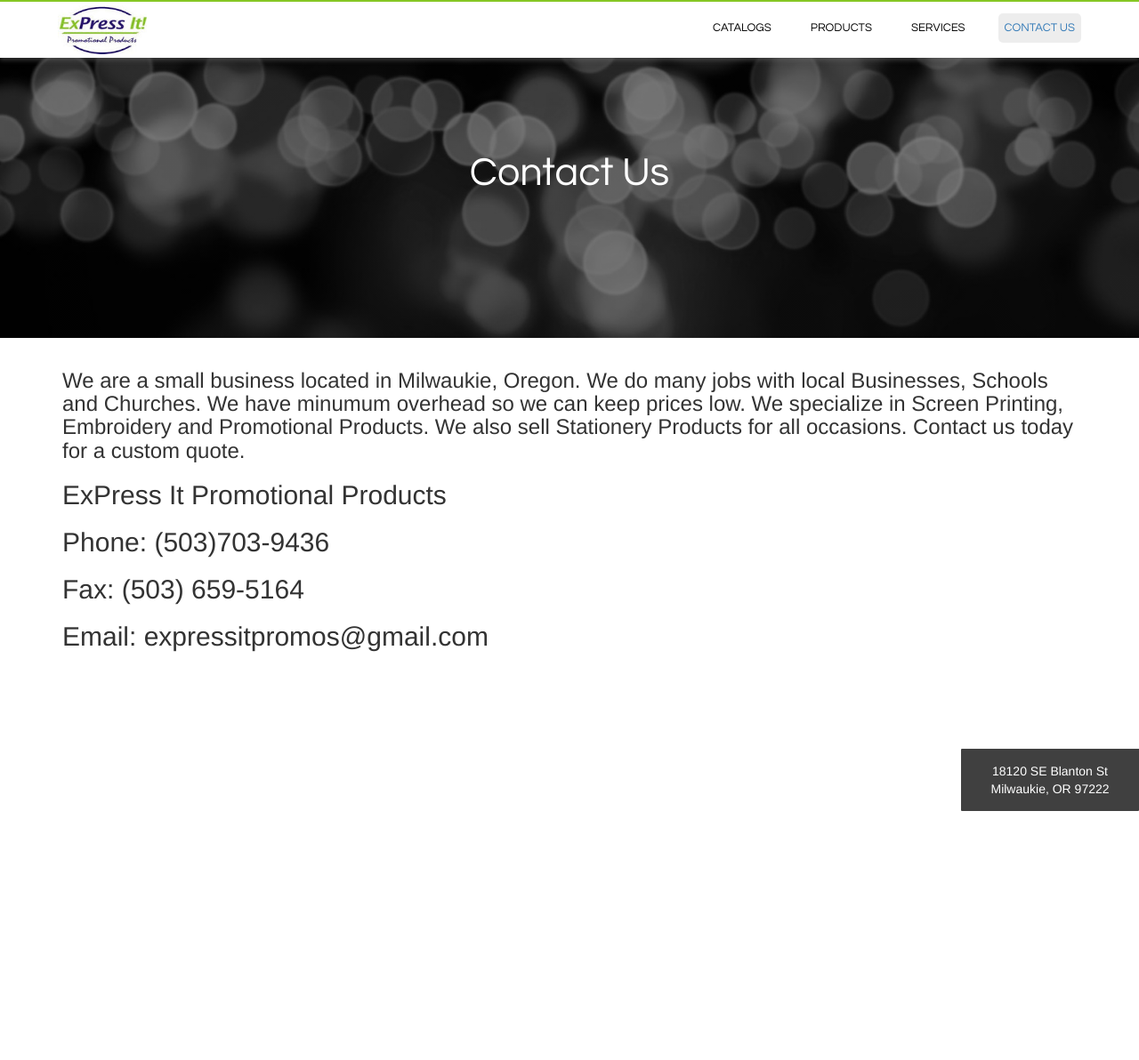
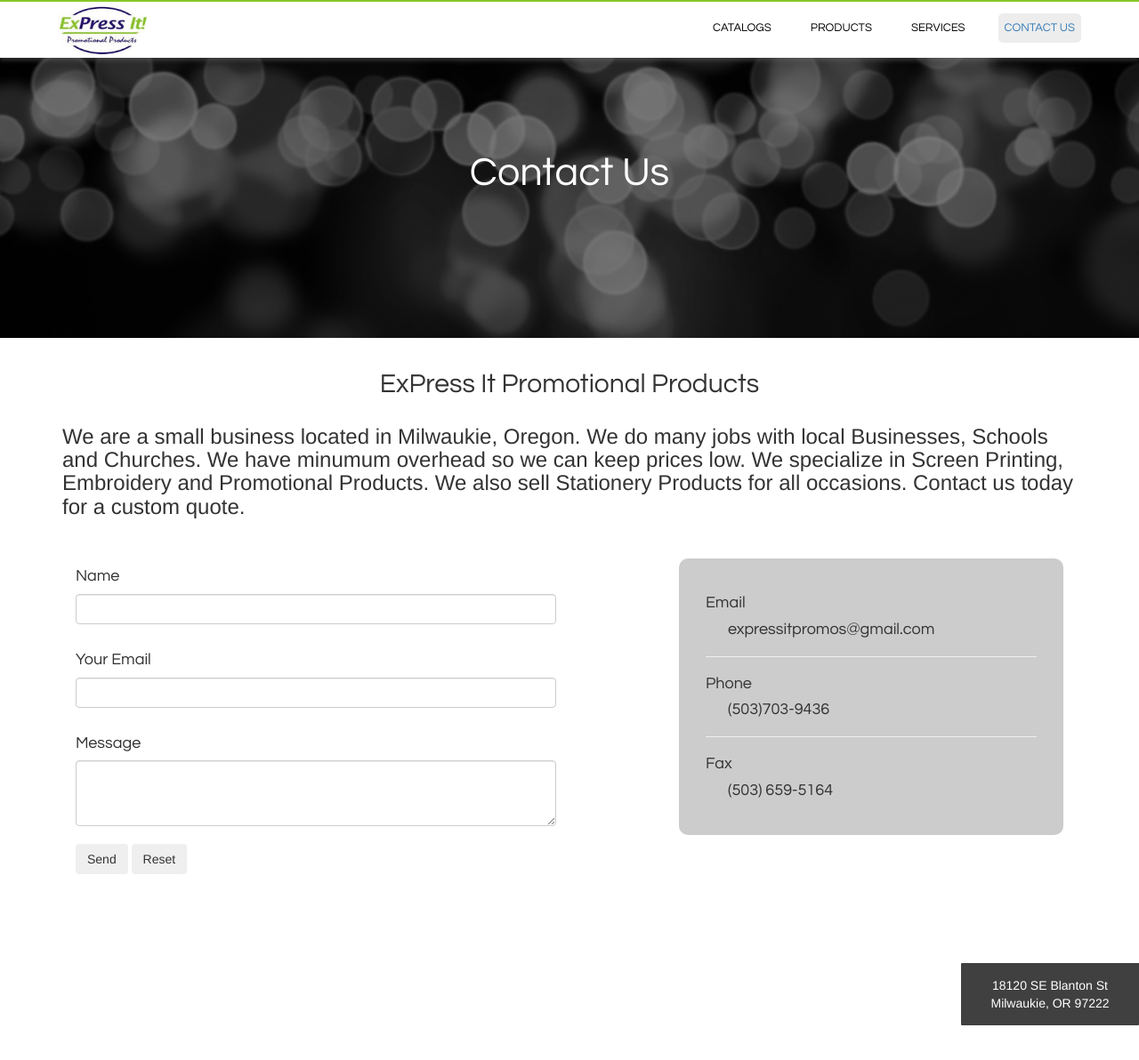
Before and after one commit to blessb15/ExpressItPromos, a Jekyll site: the page built from contact.md, in a window 1280 px wide and 1400 px high. Shown: the top 1192 px of the window at 89% size. Built offline with Jekyll 4.4.1, drawn with Linux system fonts in a browser that asks for light colours.

Commit message:
contact page pretty

```diff
--- a/_includes/header.html
+++ b/_includes/header.html
@@ -1,7 +1,7 @@
 <div class="nav-bar">
   <div class="nav-stripe">
   </div>
-  <span class="nav-button nav-right"><a href="contact.html">CONTACT US</a></span>
+  <span class="nav-button nav-right"><a class="contact" href="contact.html">CONTACT US</a></span>
   <div class="dropdown1">
     <span class="nav-button">SERVICES</span>
     <div class="dropdown-services">
--- a/_sass/_layout.scss
+++ b/_sass/_layout.scss
@@ -5,6 +5,10 @@
  @font-face {
    font-family: Questrial;
    src: url('/fonts/Questrial-Regular.ttf');
+ }
+
+ .font1 {
+   font-family: Questrial;
  }
 
 /**
@@ -49,6 +53,15 @@
 
 .nav-right:hover {
   cursor: pointer;
+}
+
+.contact:hover {
+  text-decoration: none;
+}
+
+.contact:visited {
+  text-decoration: none;
+  color: #86c724;
 }
 
 .nav-button {
@@ -185,7 +198,7 @@
   z-index: 5;
 }
 
-////TITLE
+////INDEX TITLE
 
 .title-head {
   display: block;
@@ -243,9 +256,50 @@
  * Page content
  */
 
- .links:hover {
+
+.hr {
+  display: block;
+  height: 1px;
+  border: 0;
+  border-top: 1px solid #ccc;
+  margin: 1em 0;
+  padding: 0;
+}
+
+.contact-info {
+  font-family: Questrial;
+  text-align: left;
+  margin-left: 20%;
+  background-color: rgba(0, 0, 0, 0.2);
+  border-radius: 10px;
+  padding: 30px;
+}
+
+.contact-phone {
+  padding-left: 25px;
+}
+
+.contact-email {
+  padding-left: 25px;
+}
+
+.contact-fax {
+  padding-left: 25px;
+}
+
+.contact-title {
+ text-align: center;
+ font-family: Questrial;
+ margin-bottom: 30px;
+}
+
+.contact-excerpt {
+  margin-bottom: 45px;
+}
+
+.links:hover {
  	text-decoration: none;
- }
+}
 
 .left-side {
   margin-left: 45px;
--- a/contact.md
+++ b/contact.md
@@ -12,12 +12,38 @@ permalink: "contact"
 </header>
 
 <div class="container">
-  <h3>We are a small business located in Milwaukie, Oregon. We do many jobs with local Businesses, Schools and Churches. We have minumum overhead so we can keep prices low. We specialize in Screen Printing, Embroidery and Promotional Products. We also sell Stationery Products for all occasions. Contact us today for a custom quote.</h3>
 
-  <h2>ExPress It Promotional Products</h2>
-  <h2>Phone: {{ site.phone }}</h2>
-  <h2>Fax: (503) 659-5164</h2>
-  <h2>Email: {{ site.email }}</h2>
+  <h2 class="contact-title">ExPress It Promotional Products</h2>
+  <h3 class="contact-excerpt">We are a small business located in Milwaukie, Oregon. We do many jobs with local Businesses, Schools and Churches. We have minumum overhead so we can keep prices low. We specialize in Screen Printing, Embroidery and Promotional Products. We also sell Stationery Products for all occasions. Contact us today for a custom quote.</h3>
+
+  <div class="col-md-6">
+    <form name="myemailform">
+      <h4 class="font1" name="name">Name</h4>
+      <input type="text" class="form-control">
+      <br />
+      <h4 class="font1" name="email">Your Email</h4>
+      <input type="email" name="email" class="form-control">
+      <br />
+      <h4 class="font1">Message</h4>
+      <textarea class="form-control" rows="3" name="message"></textarea>
+      <br />
+      <button class="btn btn-submit" type="submit" value="submit">Send</button>
+      <button class="btn" type="reset">Reset</button>
+    </form>
+  </div>
+
+  <div class="col-md-6">
+    <div class="contact-info">
+      <h4 class="font1">Email</h4>
+      <h4 class="contact-email">{{ site.email }}</h4>
+      <hr />
+      <h4 class="font1">Phone</h4>
+      <h4 class="contact-phone">{{ site.phone }}</h4>
+      <hr />
+      <h4 class="font1">Fax</h4>
+      <h4 class="contact-fax">(503) 659-5164</h4>
+    </div>
+  </div>
 </div>
 
 <div class="map">
```
Also changed, not shown: 1 other file.
